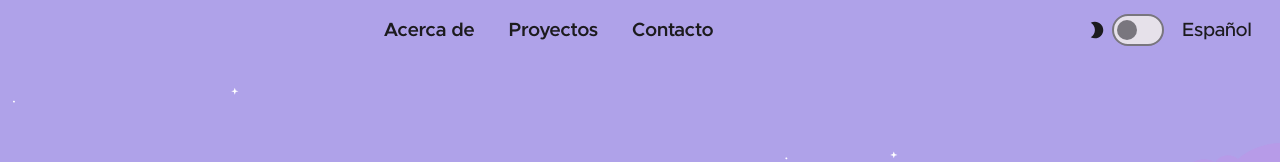
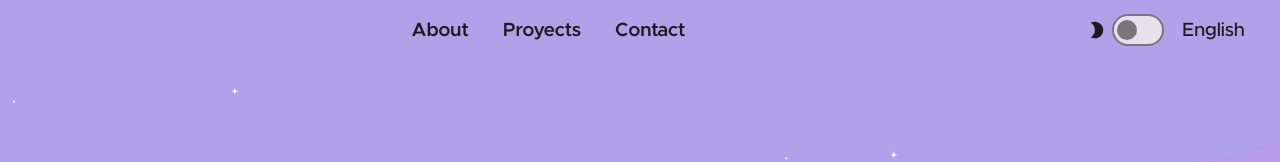
Before and after one commit to thewomins/thewomins.github.io, a React (Create React App) app: page / in a window 1280 px wide. Shown: the top 162 px of the page. Built offline with nearby package versions, Linux system fonts and the light colour scheme.

Commit message:
Adds language checker

```diff
--- a/src/App.tsx
+++ b/src/App.tsx
@@ -7,9 +7,25 @@ import Proyects from "./Screens/Proyects";
 import Contact from "./Screens/Contact";
 import {useTheme} from "./hooks/Theme";
 import {useEffect, useLayoutEffect} from "react";
+import {useLanguage} from "./hooks/Language";
+import {Languages, TScreens} from "./types/types";
+import {dictLanguage} from "./utils/dict";
 
 function App() {
   const {theme, dispatchTheme} = useTheme();
+  const {
+    Language: {text},
+    dispatchLanguage,
+  } = useLanguage();
+
+  const getLanguageBrowser = (): Languages => {
+    let userLang = navigator.language;
+    userLang = userLang.split("-")[0];
+    if (userLang === "es" || userLang === "en") {
+      return dictLanguage[userLang];
+    }
+    return dictLanguage.en;
+  };
 
   useLayoutEffect(() => {
     if (
@@ -18,6 +34,10 @@ function App() {
     ) {
       dispatchTheme({type: "changeThemeTo", themeName: "dark"});
     }
+  }, []);
+
+  useEffect(() => {
+    dispatchLanguage({type: "setLanguage", Language: getLanguageBrowser()});
   }, []);
 
   useEffect(() => {
@@ -43,7 +63,11 @@ function App() {
   return (
     <div>
       <Menu
-        screens={["Acerca de", "Proyectos", "Contacto"]}
+        screens={[
+          text.acercaDe as TScreens,
+          text.proyectos as TScreens,
+          text.contacto as TScreens,
+        ]}
         state={theme === "dark" ? true : false}
         onChangeCheck={onChangeCheck}
       />
```
